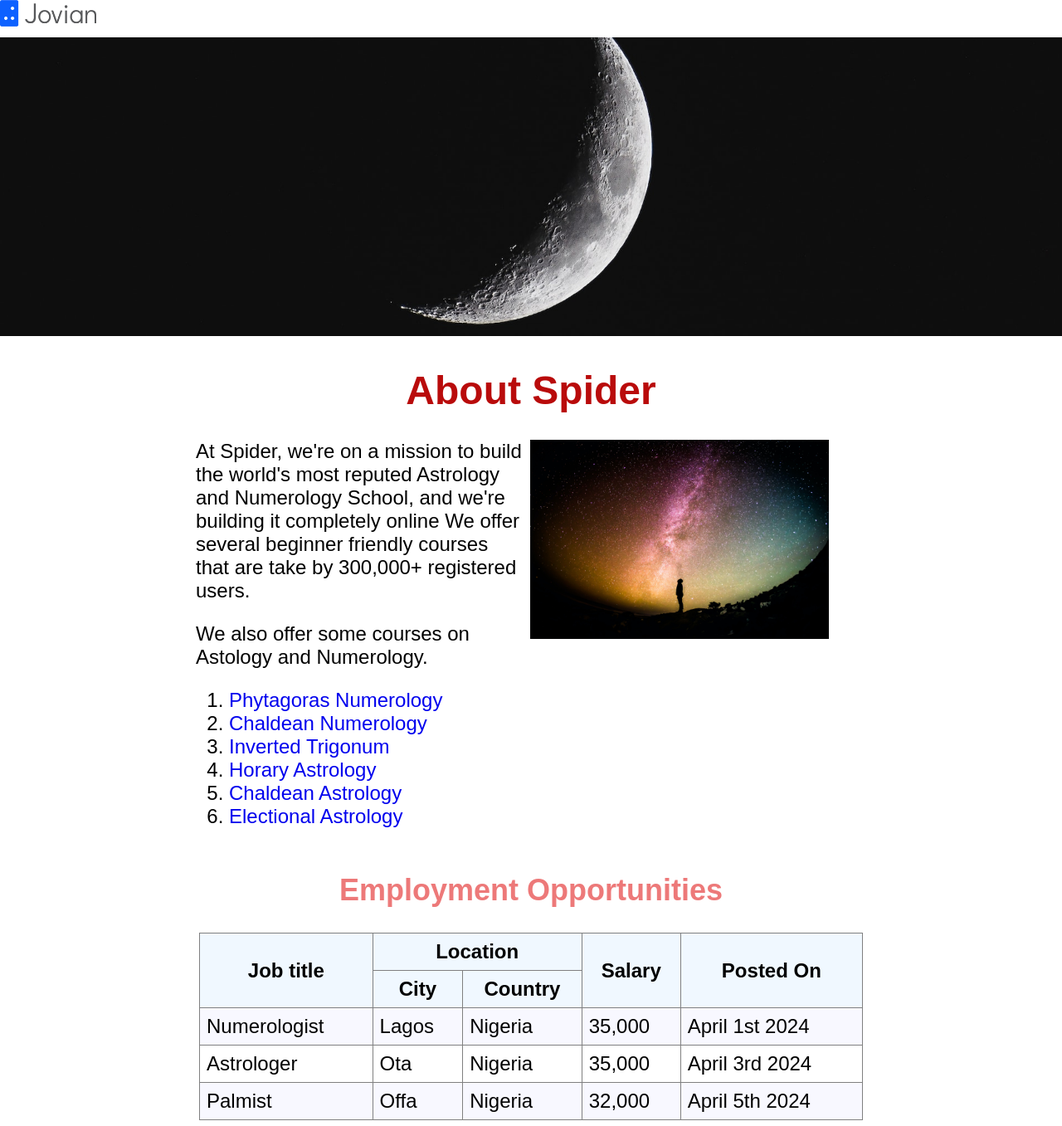
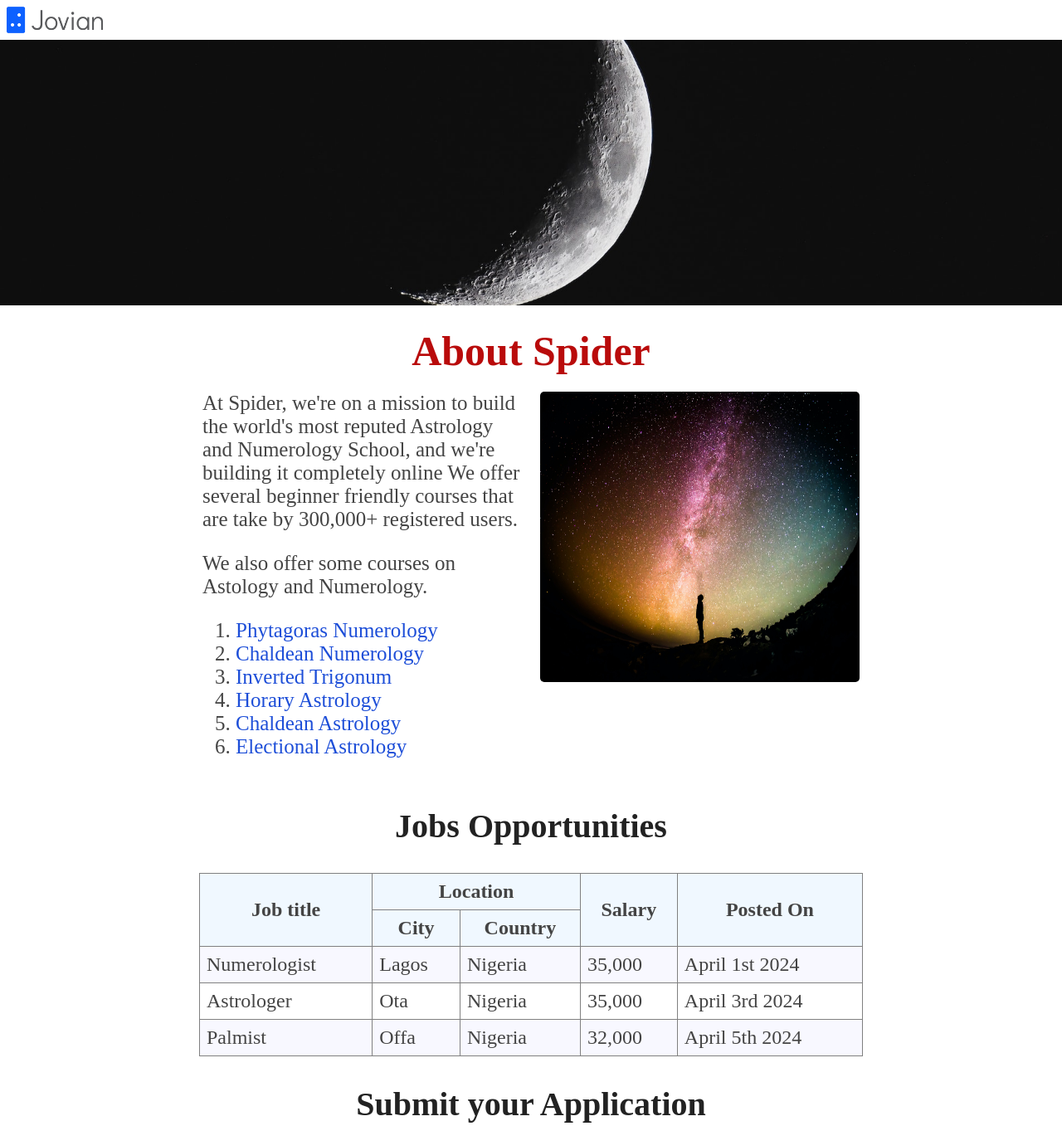
Before and after one commit to Spider1201/Astrology-Numerology, a plain HTML site: page src/index.html in a window 1280 px wide. Shown: the top 1357 px of the page at 83% size. Drawn offline with Linux system fonts and the light colour scheme.

Commit message:
Added responsive layout

```diff
--- a/src/index.html
+++ b/src/index.html
@@ -17,7 +17,8 @@
             Spider School of Astrology and Numerology | Build a professional career in Astrology
         " />
     <meta property="og:description" content="Learn about Job openings at Spider and submit your application now" />
-    <meta property="og:image" content="https://miro.medium.com/v2/resize:fit:640/format:webp/1*gBZ0jLMU1nifLY_su3gCcg.gif" />
+    <meta property="og:image"
+        content="https://miro.medium.com/v2/resize:fit:640/format:webp/1*gBZ0jLMU1nifLY_su3gCcg.gif" />
 
     <!-- Twitter -->
     <meta property="twitter:card" content="summary_large_image" />
@@ -26,7 +27,8 @@
             Spider School of Astrology and Numerology | Build a professional career in Astrology
         " />
     <meta property="twitter:description" content="Learn about Job openings at Spider and submit your application now" />
-    <meta property="twitter:image" content="https://miro.medium.com/v2/resize:fit:640/format:webp/1*gBZ0jLMU1nifLY_su3gCcg.gif" />
+    <meta property="twitter:image"
+        content="https://miro.medium.com/v2/resize:fit:640/format:webp/1*gBZ0jLMU1nifLY_su3gCcg.gif" />
 
     <!-- Meta Tags Generated with https://metatags.io -->
     <link rel="icon" href="icon.favicon.png" type="image/x-icon">
@@ -35,9 +37,10 @@
 
 <body>
     <div id="navbar">
-        <img id="logo" src="logo.png" alt="logo" height="32px">
+        <img id="logo" src="icon.favicon.png" alt="logo" height="32px">
+        <img id="logo-with-text" src="logo.png" alt="logo with text" height="32px">
     </div>
-    <img id="banner" src="banner.jpg.jpg" alt="banner" height="360px" width="100%">
+    <img id="banner" src="banner.jpg.jpg" alt="banner">
     <h1 style="text-align: center;">
         About Spider
     </h1>
@@ -86,12 +89,32 @@
             </p>
         </div>
         <div id="image">
-            <img id="star image" src="starsjpg.jpg" alt="starsjpg" width="360px">
+            <img id="star-image" src="starsjpg.jpg" alt="starsjpg">
         </div>
     </div>
 
+    <h2 class="oppp">Jobs Opportunities</h2>
+    <div id="job-list">
+        <div class="job">
+            <div class="job-title">Numerologist</div>
+            <div class="job-detail">Lagos, Nigeria</div>
+            <div class="job-detail">35,000 </div>
+            <div class="job-detail">April 1st 2024</div>
+        </div>
+        <div class="job">
+            <div class="job-title">Astrologer</div>
+            <div class="job-detail">Ota, Nigeria</div>
+            <div class="job-detail">35,000     </div>
+            <div class="job-detail">April 3rd 2024</div>
+        </div>
+        <div class="job">
+            <div class="job-title">Palmist</div>
+            <div class="job-detail">Offa, Nigeria</div>
+            <div class="job-detail"> 35,000</div>
+            <div class="job-detail">April 5th 2024</div>
+        </div>
+ </div>
 
-    <h2 class="oppp"> Employment Opportunities</h2>
     <div id="jobs">
         <table border="1" id="jobs-title">
             <tr class="jobs-row">
@@ -125,7 +148,6 @@
                 <td>32,000</td>
                 <td>April 5th 2024</td>
             </tr>
-
         </table>
     </div>
     <div id="application">
--- a/src/styles.css
+++ b/src/styles.css
@@ -1,94 +1,104 @@
+/*Base styles (extra small devices-for mobile phones)*/
+
 html{
-    font-size: 16px;
-}
-h1{
-    color: #b90b0b;
+    font-size: 14px;
 }
 body {
     padding: 0%;
     margin: 0%;
-    font-family: sans-serif;
+    font-family:"Roboto" sans-serif;
+    color: #444444;
+    font-size: 1rem;
 }
-@media screen and (min-width:768px ) {
-    body{
-        font-size: 24px;
+a{
+    text-decoration: none;
+    color: #1D4ED8;
+    cursor: pointer;
+}
+h1, h2, h3, h4, h5, h6{
+    font-family:"inter" sans-serif;
+    font-weight: 600;
+    color: #222222;
+}
+h1{font-size:2.5rem;}
+h2{font-size:2rem;}
+h3{font-size:1.75rem;}
+h4{font-size:1.5rem;}
+h5{font-size:1.25rem;}
+h6{font-size:1rem;}
+#navbar {
+   padding:8px;
+   margin: 0;
+}
+#logo-with-text{
+    display: none;
+}
+#banner {
+    object-fit: cover;
+    height: 150px;
+    width: 100%;
 
 }
+h1{
+    color: #b90b0b;
+    text-align: center;
+    margin: 12px 0 ;
+    margin-bottom: 6px;
 }
-#navbar {
-    height: 45px;
-}
-
-#banner {
-    object-fit: cover;
-
-}
-
 #about {
     display: flex;
-    max-width: 800px;
+    max-width: 500px;
     margin: 0% auto;
     padding-right: 8px;
-}
-.oppp{
-    color: #ed7979;
+    flex-direction:column;
 }
 #description {
-    width: 50%;
+    font-size: 1.25rem;
     border-radius: 0 8px;
+    margin: 0px 8px;
 }
-
-#image {
-    width: 50%;
-   padding-left: 5px;
-
-}
-#star image{
+#star-image{
     border-radius: 5px;
     width: 100%;
 }
-a{
-    text-decoration: none;
-}
-#jobs-title{
+#image {
     width: 100%;
-border-right: 1px solid gray;
-border-collapse: collapse;
-text-align: center;
-}
-.jobs-row th {
-border-right: 1px solid gray;
-padding: 8px;
-background-color: aliceblue;
-}
-.jobs-row td {
-    border: 1px solid gray;
-    padding: 8px;
-    text-align: left;
- }
- #jobs-title tr:nth-child(odd) {
-    background-color: ghostwhite;
+   padding-left: 5px;
 }
 h2{
     text-align: center;
 }
 #jobs{
-    max-width: 800px;
+    max-width: 500px;
     margin: 0 auto;
     padding: 0 8px;
 }
-h3{
-    margin-bottom: 4px;
-    margin-top: 0%;
+
+#job-list{
+    display:block;
+    max-width: 500px;
+    margin: auto;
 }
-h1,h2,h3,h4,h5,h6{
-    font-family:sans-serif;
+#jobs-title{
+    display:none;
 }
-.apply{
-float: right;
+.job{
+    border: 1px solid gray;
+    padding: 8px;
+    margin: 8px;
+    border-radius: 5px;
+}
+.job-title{
+    font-weight: 500;
+    font-size: 1.25rem;
+    color: black;
+}
+.job-detail{
+    margin-top:4px;
+    color:#222222;
 }
 #application{
-   max-width: 800px;
+    max-width: 500px;
     padding: 0 8px;
     margin: 0 auto;
  }
@@ -141,3 +151,150 @@ font-weight:600;
 .copyright{
     color: grey;
 }
+
+
+/*Small Devices(tab)*/
+@media screen and (min-width:576px){
+    html{
+        font-size: 16px;
+    }
+    #logo-with-text{
+        display: block;
+    }
+    #logo{
+        display: none;
+    }
+    #banner {
+        object-fit: cover;
+        height: 220px;
+    }
+    h1{
+        color: #b90b0b;
+        text-align: center;
+        margin: 16px 0 ;
+    }
+
+
+}
+@media screen and (min-width:768px ) {
+    body{
+        font-size: 24px;
+
+    }
+    html{
+        font-size: 20px;
+    }
+     #banner {
+        object-fit: cover;
+        height: 320px;
+    }
+    h1{
+        color: #b90b0b;
+        text-align: center;
+        margin: 20px 0 ;
+    }
+    #about {
+        max-width: 800px;
+        flex-direction: row;
+    }
+    #team{
+        width:50%;
+    }
+    #description {
+        padding-right: 8px;
+        width:50%;
+    }
+    #star-image{
+        border-radius: 5px;
+        width: 100%;
+        height:350px;
+    }
+    #image {
+        width: 50%;
+       padding-left: 5px;
+
+    }
+    #jobs{
+       min-width: 800px;
+    }
+    #job-list{
+
+        display: none;
+    }
+    #jobs-title{
+        display:table;
+    }
+    #jobs-title{
+        width: 100%;
+        border-right: 1px solid gray;
+        border-collapse: collapse;
+        text-align: center;
+        }
+        .jobs-row th {
+            border-right: 1px solid gray;
+            padding: 8px;
+            background-color: aliceblue;
+            }
+            .jobs-row td {
+                border: 1px solid gray;
+                padding: 8px;
+                text-align: left;
+             }
+             #jobs-title tr:nth-child(odd) {
+                background-color: ghostwhite;
+             }
+             #application{
+                max-width: 800px;
+             }
+}
+
+
+/*Medium Devices(Laptop)*/
+@media screen and (min-width:992px){
+
+}
+
+
+
+/*Large Devices(Destop)*/
+@media screen and (min-width:1200px)  {
+
+}
+
+
+
+/*
+
+
+
+
+
+
+
+
+
+
+.oppp{
+    color: #ed7979;
+}
+
+
+
+
+
+
+
+
+h3{
+    margin-bottom: 4px;
+    margin-top: 0%;
+}
+h1,h2,h3,h4,h5,h6{
+    font-family:sans-serif;
+}
+.apply{
+float: right;
+}
+
+
+*/
```
Lines whose indentation alone changed are shown as unchanged.
